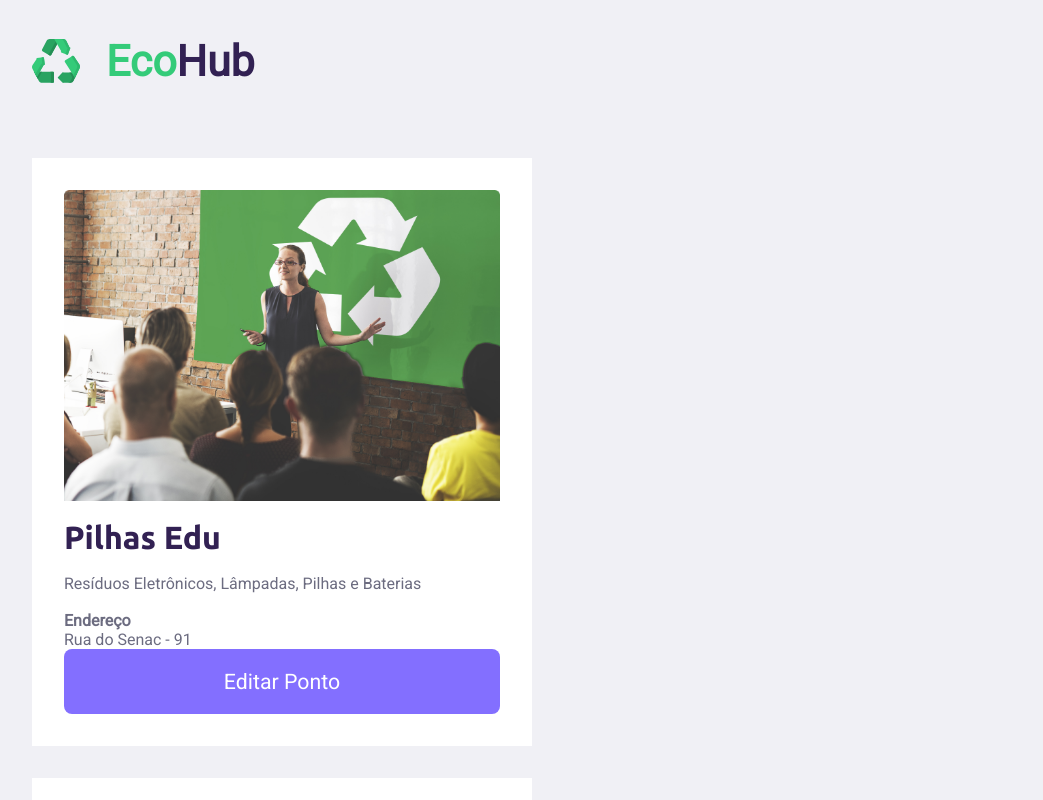
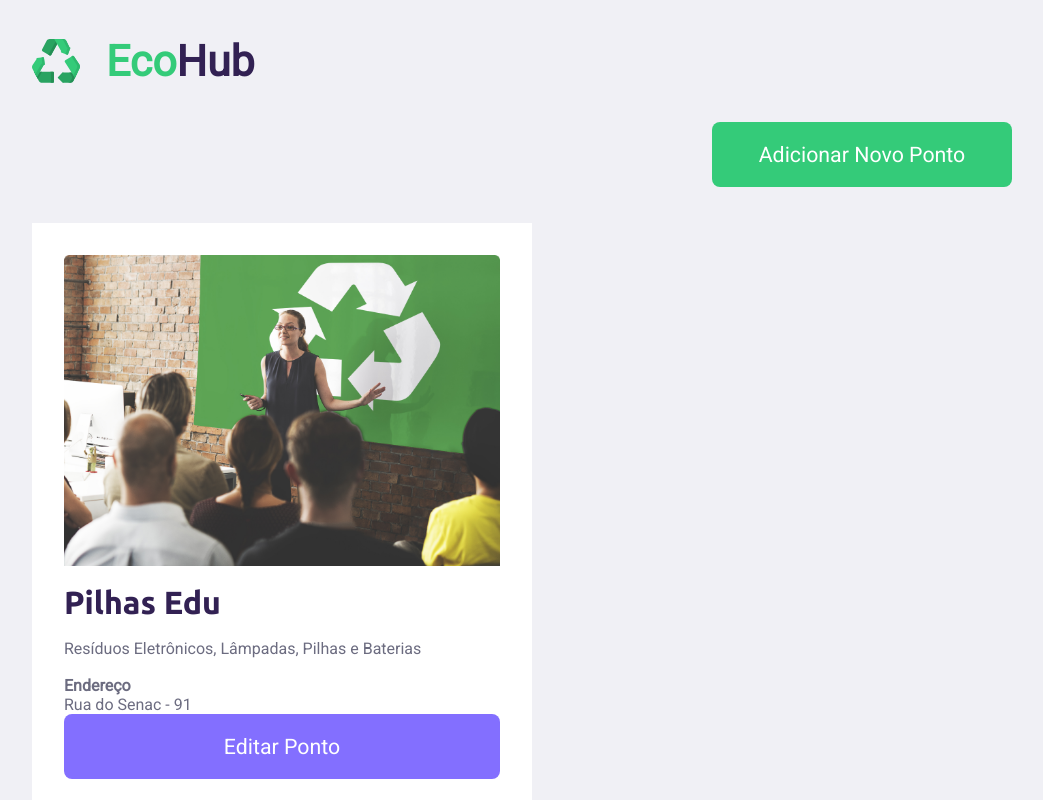
Before and after one commit to KevinAlvss/EcoHub, a React (Create React App) app: page /my-hubs in a window 1280 px wide. Shown: the top 800 px of the page, without its empty margins (118-1161 px from the left). Built offline with nearby package versions, Linux system fonts and the light colour scheme.

Commit message:
feat: add hub button in my hubs page

```diff
--- a/src/pages/myHubs/index.tsx
+++ b/src/pages/myHubs/index.tsx
@@ -1,6 +1,7 @@
-import { ButtonWithoutIcon, Container, Header } from "../../components";
-import { Content, EmptyHubContainer, Hub } from "./styles";
+import { ButtonGreen, ButtonWithoutIcon, Container, Header } from "../../components";
+import { ButtonContainer, Content, EmptyHubContainer, Hub } from "./styles";
 import hubImage from "../../images/hub-example.png";
+import { Link } from "react-router-dom";
 
 const hubs: any[] = [
   {
@@ -36,6 +37,13 @@ export function MyHubs() {
   return (
     <Container>
       <Header />
+      <ButtonContainer>
+        <ButtonGreen>
+          <Link to="/create-hub">
+            Adicionar Novo Ponto
+          </Link>
+        </ButtonGreen>
+      </ButtonContainer>
       <Content>{hubs.length === 0 ? EmptyHubs() : RenderHubs()}</Content>
     </Container>
   );
--- a/src/pages/myHubs/styles.ts
+++ b/src/pages/myHubs/styles.ts
@@ -43,3 +43,13 @@ export const EmptyHubContainer = styled.div`
     margin-bottom: 32px;
   }
 `;
+
+export const ButtonContainer = styled.div`
+  display: flex;
+  justify-content: end;
+  padding: 0 150px;
+
+  > button a {
+    text-decoration: none;
+  }
+`;
```
